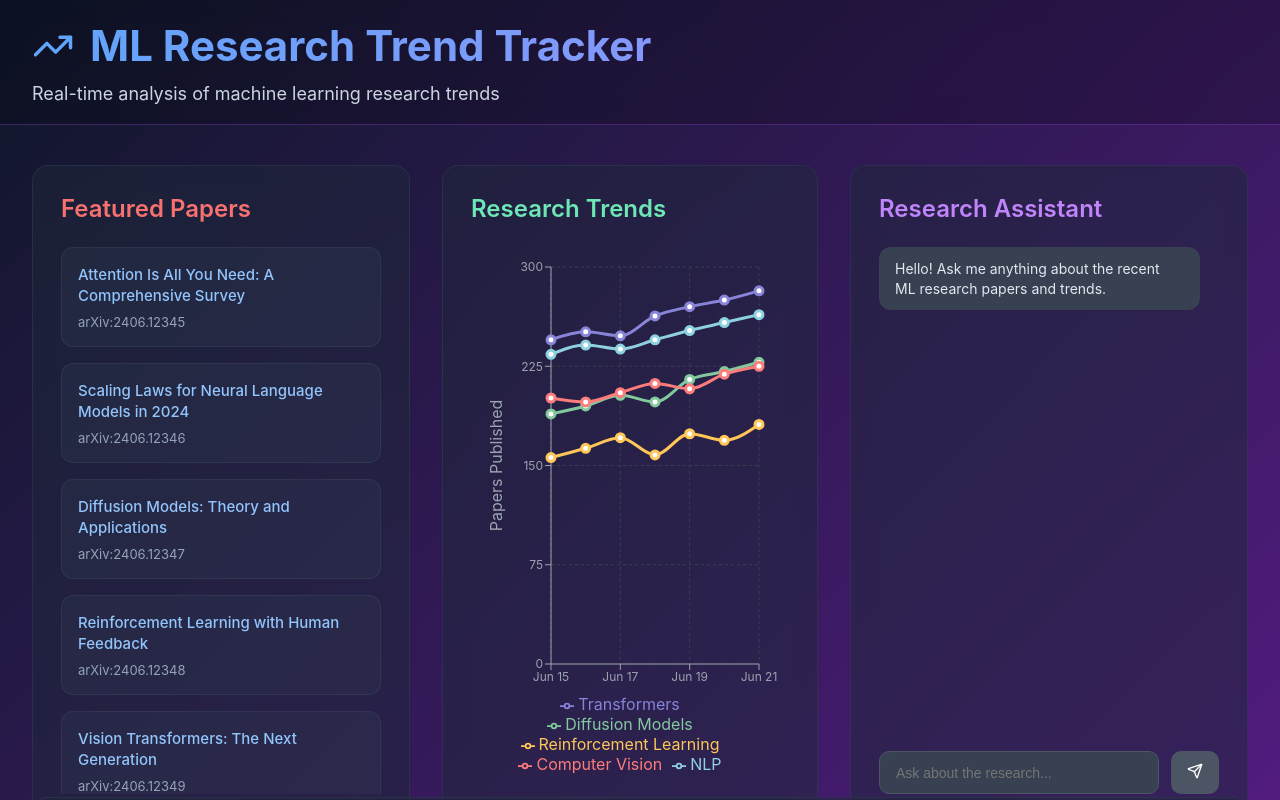
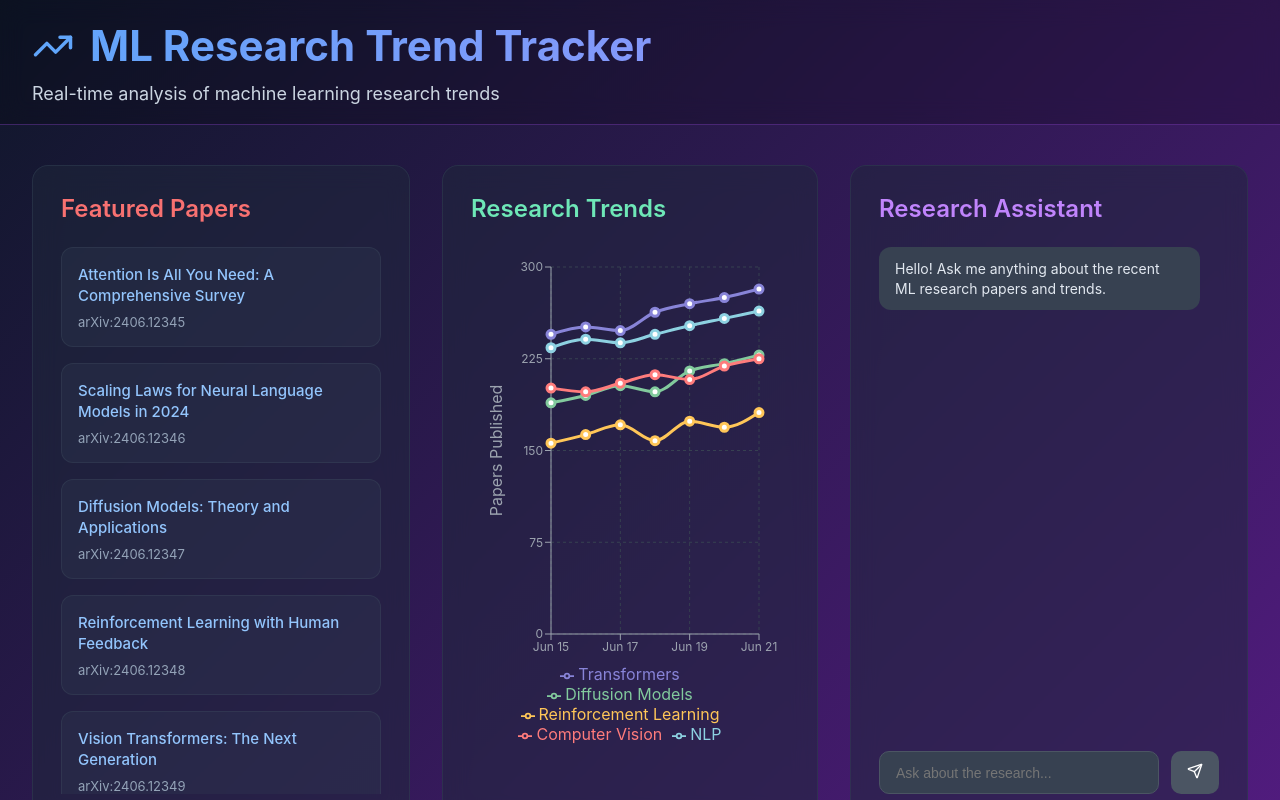
Before and after one commit to BrianStormDev/CourseCompass, a React (Create React App) app in the folder my-app/: page / in a window 1280 px wide. Shown: the top 800 px of the page. Built offline with nearby package versions, Linux system fonts and the light colour scheme.

Commit message:
Fixed blog padding

```diff
--- a/my-app/src/App.js
+++ b/my-app/src/App.js
@@ -303,7 +303,7 @@ Though smaller in volume, RL research demonstrates significant quality improveme
               flex: 1
             }}>
               <ResponsiveContainer width="100%" height="100%">
-                <LineChart data={trendData} margin={{ top: 20, right: 30, left: 20, bottom: 20 }}>
+                <LineChart data={trendData} margin={{ top: 20, right: 30, left: 20, bottom: 50 }}>
                   <CartesianGrid strokeDasharray="3 3" stroke="#374151" />
                   <XAxis
                     dataKey="date"
@@ -482,6 +482,7 @@ Though smaller in volume, RL research demonstrates significant quality improveme
           borderRadius: '16px',
           border: '1px solid rgba(51, 65, 85, 0.5)',
           padding: '40px',
+          marginTop: '100px',
           marginBottom: '32px'
         }}>
           <h2 style={{
```
